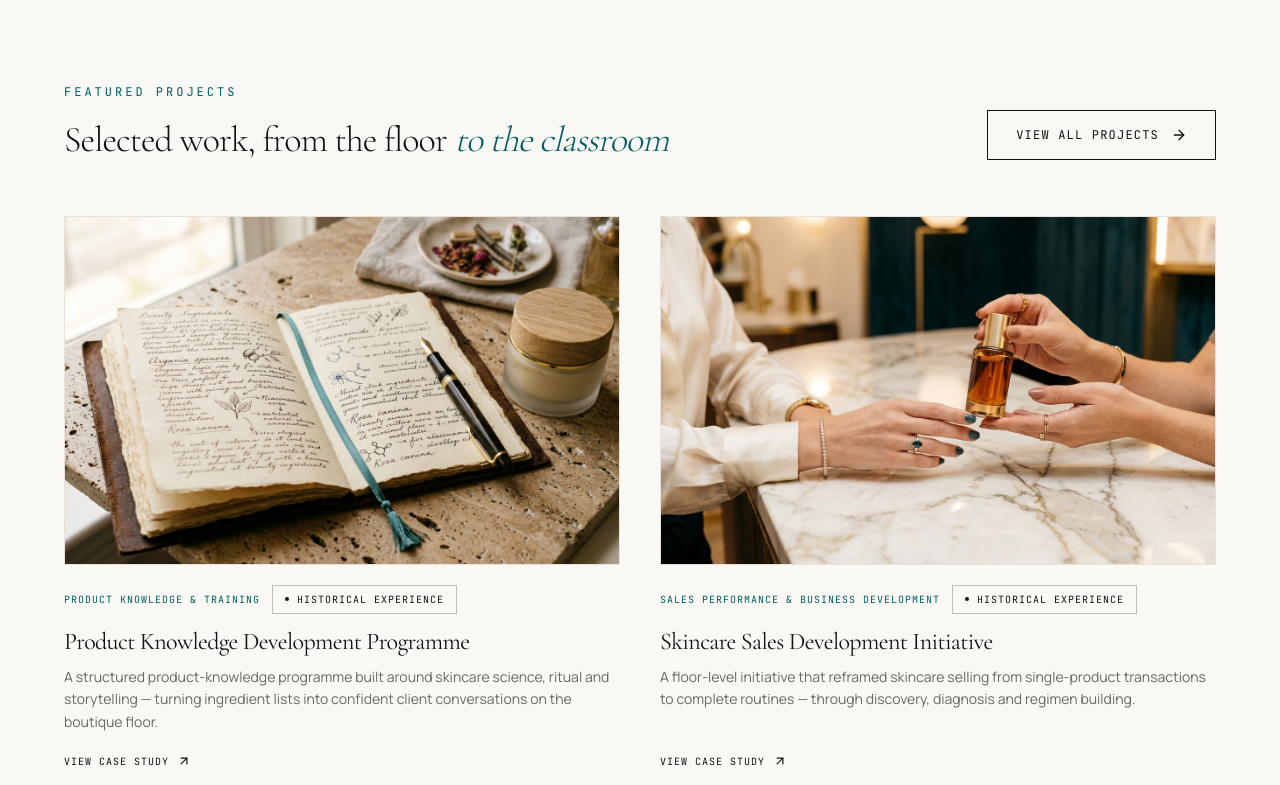
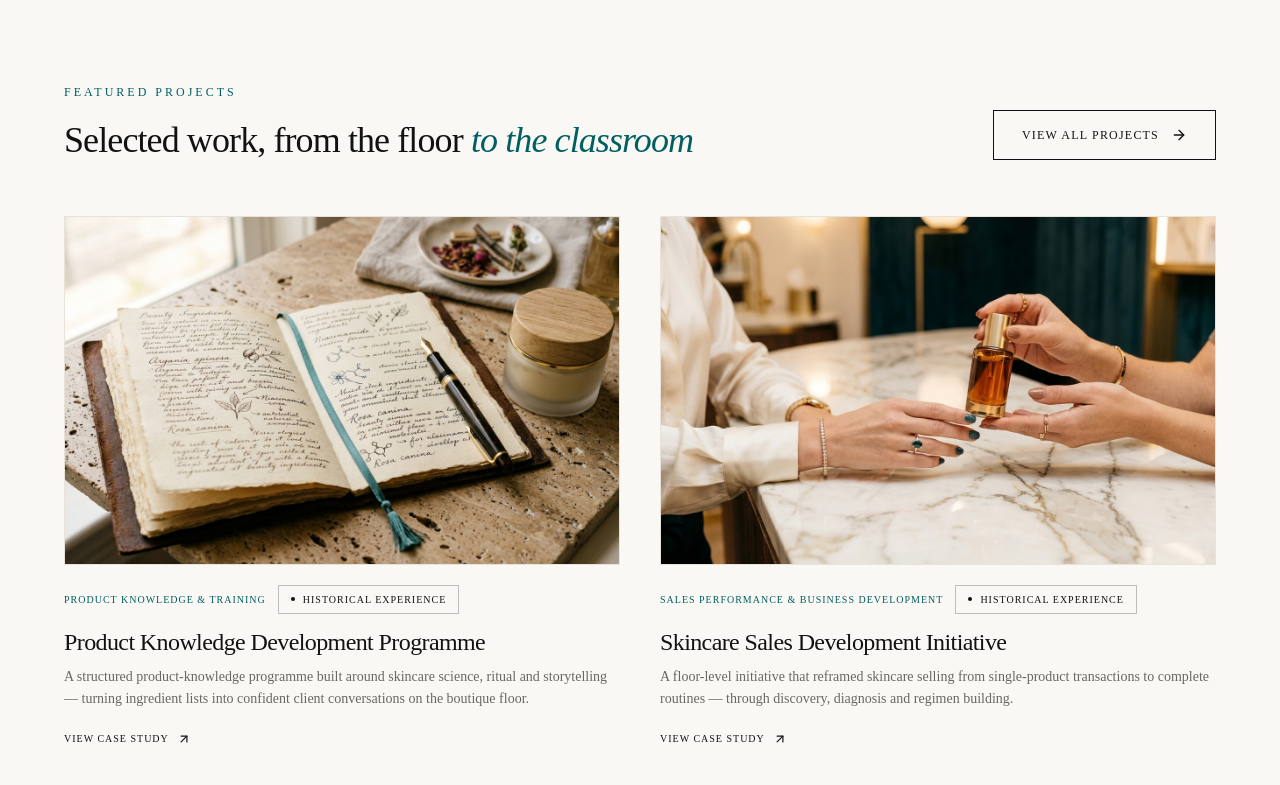
Before and after one commit to strongTWC/tawatchai-portfolio, a Next.js app: page / in a window 1280 px wide. Shown: the part 1520-2305 px from the top of the page. Built offline with nearby package versions, Linux system fonts and the light colour scheme; no server answers.

Commit message:
Update layout.tsx

```diff
--- a/src/app/layout.tsx
+++ b/src/app/layout.tsx
@@ -1,31 +1,9 @@
 import type { Metadata, Viewport } from "next";
-import { Cormorant_Garamond, Manrope, JetBrains_Mono } from "next/font/google";
 import { SITE } from "@/lib/site";
 import { SmoothScroll } from "@/components/layout/smooth-scroll";
 import { Header } from "@/components/layout/header";
 import { Footer } from "@/components/layout/footer";
 import "./globals.css";
-
-const serif = Cormorant_Garamond({
-  subsets: ["latin"],
-  weight: ["300", "400", "500", "600"],
-  style: ["normal", "italic"],
-  variable: "--font-serif",
-  display: "swap",
-});
-
-const sans = Manrope({
-  subsets: ["latin"],
-  variable: "--font-sans",
-  display: "swap",
-});
-
-const mono = JetBrains_Mono({
-  subsets: ["latin"],
-  weight: ["400", "500"],
-  variable: "--font-mono",
-  display: "swap",
-});
 
 export const metadata: Metadata = {
   metadataBase: new URL(SITE.url),
@@ -39,7 +17,14 @@ export const metadata: Metadata = {
     siteName: SITE.name,
     title: SITE.title,
     description: SITE.description,
-    images: [{ url: SITE.ogImage, width: 1536, height: 1024, alt: "Luxury beauty boutique interior" }],
+    images: [
+      {
+        url: SITE.ogImage,
+        width: 1536,
+        height: 1024,
+        alt: "Luxury beauty boutique interior",
+      },
+    ],
   },
   twitter: {
     card: "summary_large_image",
@@ -57,7 +42,7 @@ export default function RootLayout({
   children,
 }: Readonly<{ children: React.ReactNode }>) {
   return (
-    <html lang="en" className={`${serif.variable} ${sans.variable} ${mono.variable}`}>
+    <html lang="en">
       <body className="grain bg-ivory font-sans text-ink">
         <a
           href="#main"
```
